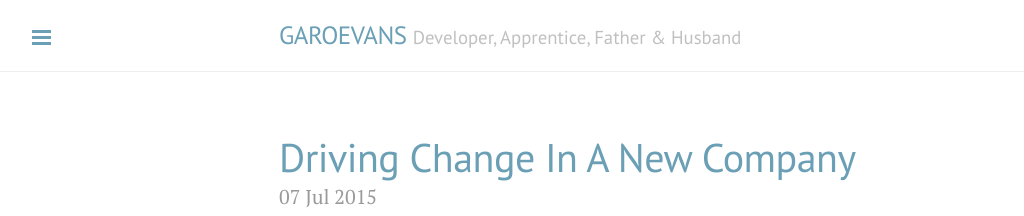
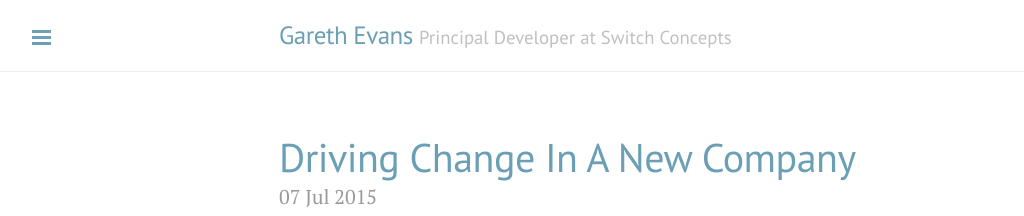
Before and after one commit to garoevans/garoevans.github.io, a Jekyll site: the page built from index.html, in a window 1280 px wide and 900 px high. Shown: the top 216 px of the window, without its empty margins (1-1025 px from the left). Built offline with Jekyll 4.4.1, drawn with Linux system fonts in a browser that asks for light colours; Markdown is read by kramdown in place of the engine named in the settings; the list of posts is cut into pages by our own code.

Commit message:
Update titles and descriptions

```diff
--- a/_config.yml
+++ b/_config.yml
@@ -6,9 +6,9 @@ highlighter:      pygments
 permalink:        pretty
 
 # Setup
-title:            GAROEVANS
-tagline:          'Developer, Apprentice, Father & Husband'
-description:      'A dumping ground for Gareth Evans: Developer, Apprentice, Father & Husband'
+title:            Gareth Evans
+tagline:          'Principal Developer at Switch Concepts'
+description:      'Gareth Evans: Principal Developer at Switch Concepts'
 url:              http://garoevans.com
 
 author:
--- a/_includes/head.html
+++ b/_includes/head.html
@@ -7,9 +7,9 @@
 
   <title>
     {% if page.title %}
-      {{ page.title }} &middot; {{ site.title }}
+      {{ page.title }} - {{ site.title }}
     {% else %}
-      {{ site.title }} &middot; {{ site.tagline }}
+      {{ site.title }} - {{ site.tagline }}
     {% endif %}
   </title>
 
```
